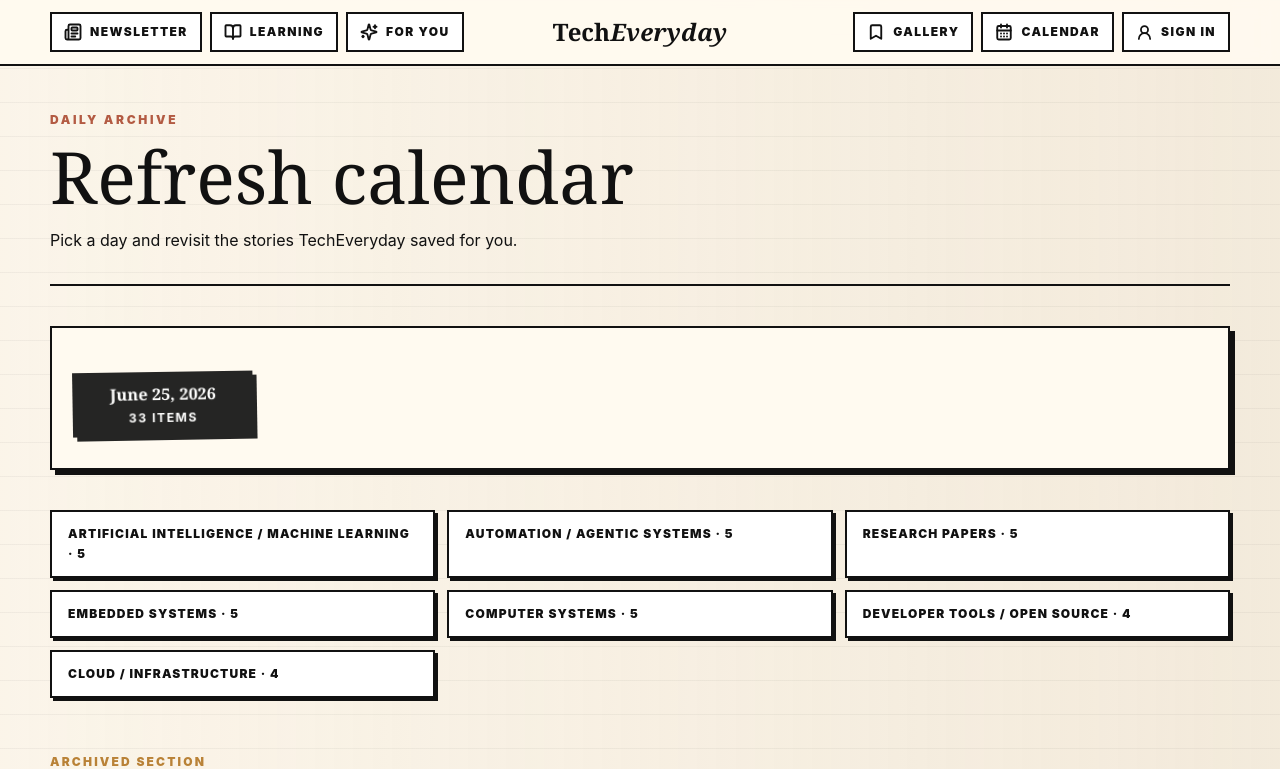
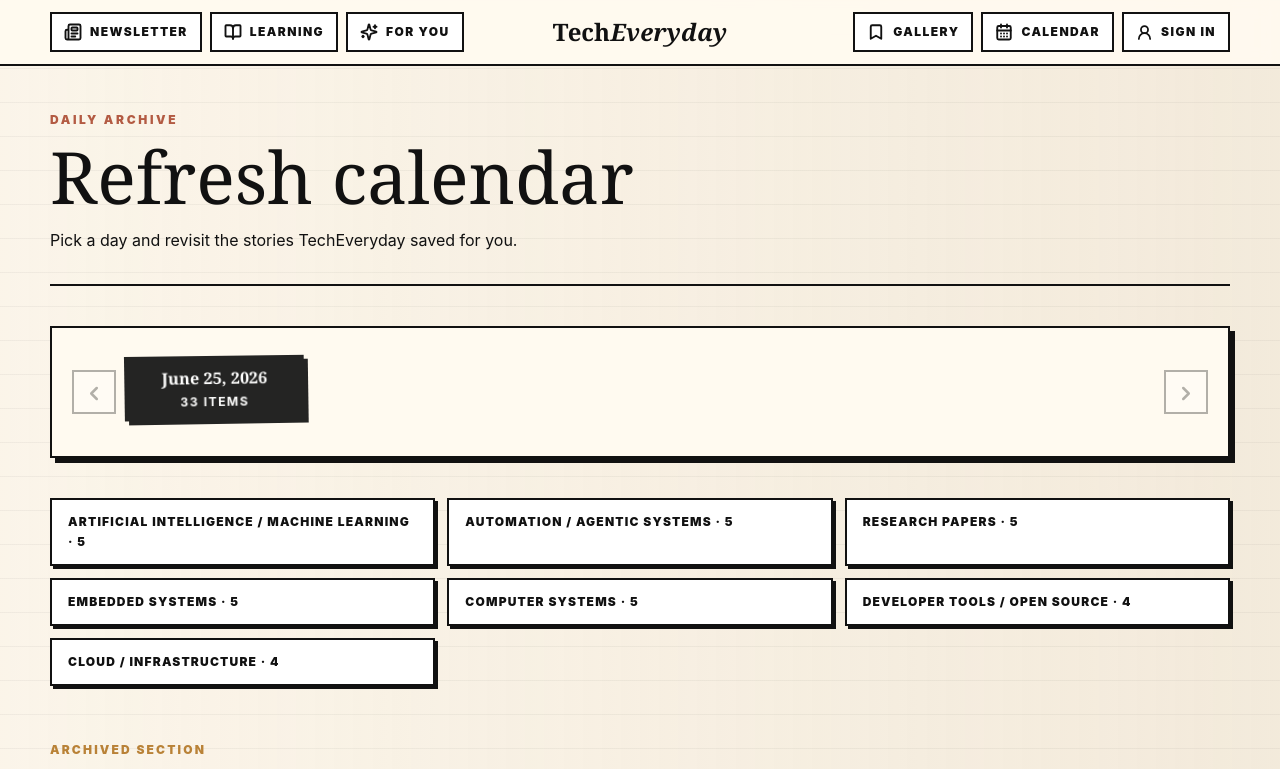
Before and after one commit to DennyKantarevic/TechEveryday-AI-News-Updates, a Next.js app: page /calendar in a window 1280 px wide. Shown: the top 769 px of the page. Built offline with nearby package versions, Linux system fonts and the light colour scheme; no server answers.

Commit message:
Fix calendar date selector behavior

```diff
--- a/app/calendar/page.tsx
+++ b/app/calendar/page.tsx
@@ -4,6 +4,7 @@ import StickyHeader from "@/components/StickyHeader";
 import { isCalendarDate } from "@/lib/news/calendar";
 import { newsSnapshotStorage } from "@/lib/news/snapshotStorage";
 import { fileStorage } from "@/lib/storage";
+import type { ArchiveSnapshotSummary } from "@/types/news";
 
 export const dynamic = "force-dynamic";
 export const fetchCache = "force-no-store";
@@ -14,10 +15,37 @@ export const metadata: Metadata = {
   description: "Browse TechEveryday daily refresh snapshots by date."
 };
 
+const selectorPreviewSectionCounts: ArchiveSnapshotSummary["sectionCounts"] = {
+  "ai-ml": 5,
+  "automation-agentic-systems": 5,
+  "research-papers": 5,
+  "embedded-systems": 5,
+  "computer-systems": 5,
+  "developer-tools-open-source": 4,
+  "cloud-infrastructure": 4
+};
+
+const selectorPreviewSummaries: ArchiveSnapshotSummary[] = [
+  "2026-06-27",
+  "2026-06-26",
+  "2026-06-25",
+  "2026-06-24",
+  "2026-06-23",
+  "2026-06-22",
+  "2026-06-21",
+  "2026-06-20",
+  "2026-06-19"
+].map((date, index) => ({
+  date,
+  itemCount: 34 - (index % 3),
+  sectionCounts: selectorPreviewSectionCounts,
+  updatedAt: `${date}T11:30:00.000Z`
+}));
+
 export default async function CalendarPage({
   searchParams
 }: {
-  searchParams: Promise<{ date?: string | string[] }>;
+  searchParams: Promise<{ date?: string | string[]; preview?: string | string[] }>;
 }) {
   const [params, summaries, lastRefresh, gallery] = await Promise.all([
     searchParams,
@@ -25,16 +53,18 @@ export default async function CalendarPage({
     newsSnapshotStorage.readLastRefresh(),
     fileStorage.readGallery()
   ]);
+  const useSelectorPreview = params.preview === "selector";
+  const calendarSummaries = useSelectorPreview ? selectorPreviewSummaries : summaries;
   const requestedDate =
     typeof params.date === "string" && isCalendarDate(params.date)
       ? params.date
       : null;
   const selectedDate =
     requestedDate ??
-    summaries[0]?.date ??
+    calendarSummaries[0]?.date ??
     lastRefresh.lastRefreshDateAmericaNewYork ??
     null;
-  const snapshot = selectedDate
+  const snapshot = selectedDate && !useSelectorPreview
     ? await newsSnapshotStorage.readArchiveSnapshot(selectedDate)
     : null;
 
@@ -55,10 +85,11 @@ export default async function CalendarPage({
         </section>
 
         <CalendarArchive
-          summaries={summaries}
+          summaries={calendarSummaries}
           selectedDate={selectedDate}
           snapshot={snapshot}
           gallery={gallery}
+          selectorPreview={useSelectorPreview}
         />
       </main>
     </>
--- a/components/CalendarArchive.tsx
+++ b/components/CalendarArchive.tsx
@@ -22,30 +22,25 @@ export default function CalendarArchive({
   summaries,
   selectedDate,
   snapshot,
-  gallery
+  gallery,
+  selectorPreview = false
 }: {
   summaries: ArchiveSnapshotSummary[];
   selectedDate: string | null;
   snapshot: ArchiveSnapshot | null;
   gallery: NewsItem[];
+  selectorPreview?: boolean;
 }) {
   const sortedSummaries = [...summaries].sort((left, right) =>
     right.date.localeCompare(left.date)
   );
-  const selectedIndex = selectedDate
-    ? sortedSummaries.findIndex((summary) => summary.date === selectedDate)
-    : -1;
-  const previousSummary =
-    selectedIndex >= 0 ? sortedSummaries[selectedIndex + 1] : null;
-  const nextSummary = selectedIndex > 0 ? sortedSummaries[selectedIndex - 1] : null;
 
   return (
     <div className="mt-10 space-y-10">
       <CalendarDateSelector
         summaries={sortedSummaries}
         selectedDate={selectedDate}
-        previousSummary={previousSummary}
-        nextSummary={nextSummary}
+        selectorPreview={selectorPreview}
       />
 
       <div className="min-w-0">
--- a/components/CalendarDateSelector.tsx
+++ b/components/CalendarDateSelector.tsx
@@ -2,7 +2,13 @@
 
 import { ChevronLeft, ChevronRight } from "lucide-react";
 import Link from "next/link";
-import React, { useCallback, useEffect, useRef } from "react";
+import React, {
+  useCallback,
+  useEffect,
+  useLayoutEffect,
+  useRef,
+  useState
+} from "react";
 import type { ArchiveSnapshotSummary } from "@/types/news";
 
 function formatDate(date: string) {
@@ -14,8 +20,10 @@ function formatDate(date: string) {
   }).format(new Date(`${date}T12:00:00.000Z`));
 }
 
-function dateHref(date: string) {
-  return `/calendar?date=${date}`;
+function dateHref(date: string, selectorPreview: boolean) {
+  return selectorPreview
+    ? `/calendar?date=${date}&preview=selector`
+    : `/calendar?date=${date}`;
 }
 
 function setCardMotion(card: HTMLElement, progress: number) {
@@ -37,18 +45,68 @@ function resetCardMotion(card: HTMLElement) {
   card.style.setProperty("--calendar-opacity", "1");
 }
 
+function prefersReducedMotion() {
+  return (
+    typeof window.matchMedia === "function" &&
+    window.matchMedia("(prefers-reduced-motion: reduce)").matches
+  );
+}
+
 export default function CalendarDateSelector({
   summaries,
   selectedDate,
-  previousSummary,
-  nextSummary
+  selectorPreview = false
 }: {
   summaries: ArchiveSnapshotSummary[];
   selectedDate: string | null;
-  previousSummary: ArchiveSnapshotSummary | null;
-  nextSummary: ArchiveSnapshotSummary | null;
+  selectorPreview?: boolean;
 }) {
   const railRef = useRef<HTMLElement | null>(null);
+  const [scrollState, setScrollState] = useState({
+    canScrollLeft: false,
+    canScrollRight: false
+  });
+
+  const updateRailEdgePadding = useCallback(() => {
+    const rail = railRef.current;
+
+    if (!rail) {
+      return;
+    }
+
+    const selectedCard =
+      rail.querySelector<HTMLElement>('[aria-current="date"]') ??
+      rail.querySelector<HTMLElement>("[data-calendar-date-card]");
+
+    if (!selectedCard) {
+      return;
+    }
+
+    const startPadding = 52;
+    rail.style.setProperty("--calendar-rail-start-padding", `${startPadding}px`);
+    rail.style.setProperty("--calendar-rail-end-padding", "0px");
+  }, []);
+
+  const updateScrollState = useCallback(() => {
+    const rail = railRef.current;
+
+    if (!rail) {
+      return;
+    }
+
+    const maxScrollLeft = Math.max(0, rail.scrollWidth - rail.clientWidth);
+    const nextState = {
+      canScrollLeft: rail.scrollLeft > 2,
+      canScrollRight: rail.scrollLeft < maxScrollLeft - 2
+    };
+
+    setScrollState((currentState) =>
+      currentState.canScrollLeft === nextState.canScrollLeft &&
+      currentState.canScrollRight === nextState.canScrollRight
+        ? currentState
+        : nextState
+    );
+  }, []);
 
   const updateCardMotion = useCallback((reducedMotion = false) => {
     const rail = railRef.current;
@@ -77,7 +135,8 @@ export default function CalendarDateSelector({
     });
   }, []);
 
-  useEffect(() => {
+  const alignSelectedDateLeft = useCallback(
+    (behavior: ScrollBehavior = "auto") => {
       const rail = railRef.current;
 
       if (!rail) {
@@ -90,17 +149,69 @@ export default function CalendarDateSelector({
         return;
       }
 
+      updateRailEdgePadding();
+
+      const startPadding = Number.parseFloat(
+        rail.style.getPropertyValue("--calendar-rail-start-padding")
+      );
+      const maxScrollLeft = Math.max(0, rail.scrollWidth - rail.clientWidth);
       const left = Math.max(
         0,
-      selectedCard.offsetLeft - (rail.clientWidth - selectedCard.offsetWidth) / 2
+        Math.min(
+          selectedCard.offsetLeft - (Number.isNaN(startPadding) ? 52 : startPadding),
+          maxScrollLeft
+        )
       );
 
       if (typeof rail.scrollTo === "function") {
-      rail.scrollTo({ left, behavior: "auto" });
+        rail.scrollTo({ left, behavior });
       } else {
         rail.scrollLeft = left;
       }
-  }, [selectedDate, summaries.length]);
+
+      updateScrollState();
+    },
+    [updateRailEdgePadding, updateScrollState]
+  );
+
+  const scrollRailByPage = useCallback(
+    (direction: -1 | 1) => {
+      const rail = railRef.current;
+
+      if (!rail) {
+        return;
+      }
+
+      updateRailEdgePadding();
+
+      const distance = Math.max(rail.clientWidth * 0.72, 220);
+
+      if (typeof rail.scrollBy === "function") {
+        rail.scrollBy({
+          left: direction * distance,
+          behavior: prefersReducedMotion() ? "auto" : "smooth"
+        });
+      } else {
+        rail.scrollLeft += direction * distance;
+      }
+    },
+    [updateRailEdgePadding]
+  );
+
+  useLayoutEffect(() => {
+    const rail = railRef.current;
+
+    if (!rail) {
+      return;
+    }
+
+    const frame = window.requestAnimationFrame(() => {
+      alignSelectedDateLeft("auto");
+      updateCardMotion(prefersReducedMotion());
+    });
+
+    return () => window.cancelAnimationFrame(frame);
+  }, [alignSelectedDateLeft, selectedDate, summaries.length, updateCardMotion]);
 
   useEffect(() => {
     const rail = railRef.current;
@@ -122,7 +233,9 @@ export default function CalendarDateSelector({
 
       frame = window.requestAnimationFrame(() => {
         frame = 0;
+        updateRailEdgePadding();
         updateCardMotion(Boolean(reducedMotionQuery?.matches));
+        updateScrollState();
       });
     };
 
@@ -131,8 +244,13 @@ export default function CalendarDateSelector({
     };
 
     scheduleUpdate();
+    const handleResize = () => {
+      alignSelectedDateLeft("auto");
+      scheduleUpdate();
+    };
+
     rail.addEventListener("scroll", scheduleUpdate, { passive: true });
-    window.addEventListener("resize", scheduleUpdate);
+    window.addEventListener("resize", handleResize);
     reducedMotionQuery?.addEventListener?.("change", handleReducedMotionChange);
 
     return () => {
@@ -141,23 +259,35 @@ export default function CalendarDateSelector({
       }
 
       rail.removeEventListener("scroll", scheduleUpdate);
-      window.removeEventListener("resize", scheduleUpdate);
+      window.removeEventListener("resize", handleResize);
       reducedMotionQuery?.removeEventListener?.("change", handleReducedMotionChange);
     };
-  }, [summaries.length, selectedDate, updateCardMotion]);
+  }, [
+    alignSelectedDateLeft,
+    summaries.length,
+    selectedDate,
+    updateCardMotion,
+    updateRailEdgePadding,
+    updateScrollState
+  ]);
 
   return (
     <section
       aria-label="Refresh date selector"
       className="border-2 border-ink bg-bone p-3 shadow-[5px_5px_0_#111] sm:p-5"
     >
-      {selectedDate ? (
-        <div className="flex items-center justify-between gap-2 sm:gap-4">
-          {previousSummary ? (
-            <Link
-              href={dateHref(previousSummary.date)}
-              aria-label={`Previous archived date, ${formatDate(previousSummary.date)}`}
-              className="calendar-date-arrow flex aspect-square items-center justify-center border-2 border-ink bg-white shadow-[3px_3px_0_#111] hover:bg-brass"
+      {summaries.length ? (
+        <div
+          role="group"
+          aria-label="Date selector rail"
+          className="calendar-date-rail-shell"
+        >
+          <button
+            type="button"
+            aria-label="Scroll date selector left"
+            className="calendar-date-arrow calendar-date-rail-arrow calendar-date-rail-arrow-left bg-white hover:bg-brass"
+            disabled={!scrollState.canScrollLeft}
+            onClick={() => scrollRailByPage(-1)}
           >
             <ChevronLeft
               aria-hidden="true"
@@ -165,42 +295,19 @@ export default function CalendarDateSelector({
               size={22}
               strokeWidth={2.75}
             />
-            </Link>
-          ) : (
-            <span className="aspect-square" aria-hidden="true" />
-          )}
+          </button>
 
-          {nextSummary ? (
-            <Link
-              href={dateHref(nextSummary.date)}
-              aria-label={`Next archived date, ${formatDate(nextSummary.date)}`}
-              className="calendar-date-arrow flex aspect-square items-center justify-center border-2 border-ink bg-white shadow-[3px_3px_0_#111] hover:bg-brass"
-            >
-              <ChevronRight
-                aria-hidden="true"
-                className="calendar-date-arrow-icon"
-                size={22}
-                strokeWidth={2.75}
-              />
-            </Link>
-          ) : (
-            <span className="aspect-square" aria-hidden="true" />
-          )}
-        </div>
-      ) : null}
-
-      {summaries.length ? (
           <nav
             ref={railRef}
             aria-label="Available refresh dates"
-          className="calendar-date-rail -mx-3 mt-5 flex min-w-0 gap-2 overflow-x-auto overscroll-x-contain px-3 pb-3 pt-1 sm:-mx-5 sm:gap-3 sm:px-5"
+            className="calendar-date-rail calendar-date-rail-left calendar-date-rail-stop-at-oldest flex min-w-0 gap-2 overflow-x-auto overscroll-x-contain pb-4 pt-2 sm:gap-3"
           >
             {summaries.map((summary) => {
               const selected = summary.date === selectedDate;
               return (
                 <Link
                   key={summary.date}
-                href={dateHref(summary.date)}
+                  href={dateHref(summary.date, selectorPreview)}
                   aria-current={selected ? "date" : undefined}
                   data-calendar-date-card
                   className={`calendar-date-card max-w-[74vw] flex-none border-2 border-ink px-3 py-2 text-center outline-offset-4 ${
@@ -219,6 +326,22 @@ export default function CalendarDateSelector({
               );
             })}
           </nav>
+
+          <button
+            type="button"
+            aria-label="Scroll date selector right"
+            className="calendar-date-arrow calendar-date-rail-arrow calendar-date-rail-arrow-right bg-white hover:bg-brass"
+            disabled={!scrollState.canScrollRight}
+            onClick={() => scrollRailByPage(1)}
+          >
+            <ChevronRight
+              aria-hidden="true"
+              className="calendar-date-arrow-icon"
+              size={22}
+              strokeWidth={2.75}
+            />
+          </button>
+        </div>
       ) : (
         <p className="border-2 border-dashed border-ink bg-bone p-4 text-sm leading-6">
           No refresh dates are available yet.
@@ -226,6 +349,11 @@ export default function CalendarDateSelector({
       )}
 
       <style>{`
+        .calendar-date-rail-shell {
+          position: relative;
+          isolation: isolate;
+        }
+
         .calendar-date-arrow {
           transition:
             background-color 160ms ease,
@@ -233,17 +361,51 @@ export default function CalendarDateSelector({
             transform 160ms ease;
         }
 
+        .calendar-date-rail-arrow {
+          align-items: center;
+          border: 2px solid #111;
+          box-shadow: 3px 3px 0 #111;
+          color: #111;
+          display: flex;
+          height: 2.75rem;
+          justify-content: center;
+          position: absolute;
+          top: 50%;
+          transform: translate3d(0, -50%, 0);
+          width: 2.75rem;
+          z-index: 2;
+        }
+
+        .calendar-date-rail-arrow-left {
+          left: 0;
+        }
+
+        .calendar-date-rail-arrow-right {
+          right: 0;
+        }
+
         .calendar-date-arrow-icon {
           transform: translateY(1.5px);
         }
 
-        .calendar-date-arrow:hover {
-          transform: translateY(-1px) rotate(-2deg);
+        .calendar-date-rail-arrow:hover:not(:disabled) {
+          transform: translate3d(0, calc(-50% - 1px), 0) rotate(-2deg);
+        }
+
+        .calendar-date-rail-arrow:disabled {
+          box-shadow: none;
+          cursor: not-allowed;
+          opacity: 0.32;
         }
 
         .calendar-date-rail {
           -webkit-overflow-scrolling: touch;
+          padding-inline: var(--calendar-rail-start-padding, 3.25rem)
+            var(--calendar-rail-end-padding, 0);
           perspective: 900px;
+          scroll-padding-inline: var(--calendar-rail-start-padding, 3.25rem)
+            var(--calendar-rail-end-padding, 0);
+          scroll-snap-type: x proximity;
           scrollbar-color: rgba(17, 17, 17, 0.55) transparent;
           scrollbar-width: thin;
           transform-style: preserve-3d;
@@ -265,6 +427,7 @@ export default function CalendarDateSelector({
         .calendar-date-card {
           min-width: min(11rem, 74vw);
           opacity: var(--calendar-opacity, 1);
+          scroll-snap-align: start;
           transform:
             translate3d(var(--calendar-shift, 0px), 0, var(--calendar-depth, 0px))
             rotateY(var(--calendar-tilt, 0deg))
@@ -274,8 +437,7 @@ export default function CalendarDateSelector({
             background-color 160ms ease,
             box-shadow 160ms ease,
             color 160ms ease,
-            opacity 180ms ease,
-            transform 180ms cubic-bezier(0.2, 0.8, 0.2, 1);
+            opacity 180ms ease;
           will-change: transform;
         }
 
@@ -302,6 +464,11 @@ export default function CalendarDateSelector({
             transform: none;
           }
 
+          .calendar-date-rail {
+            scroll-behavior: auto;
+            scroll-snap-type: none;
+          }
+
           .calendar-date-card,
           .calendar-date-card:hover,
           .calendar-date-card:focus-visible {
```
Also changed, not shown: 2 other files (tests, documents, lock files or other folders). Lines whose indentation alone changed are shown as unchanged.
